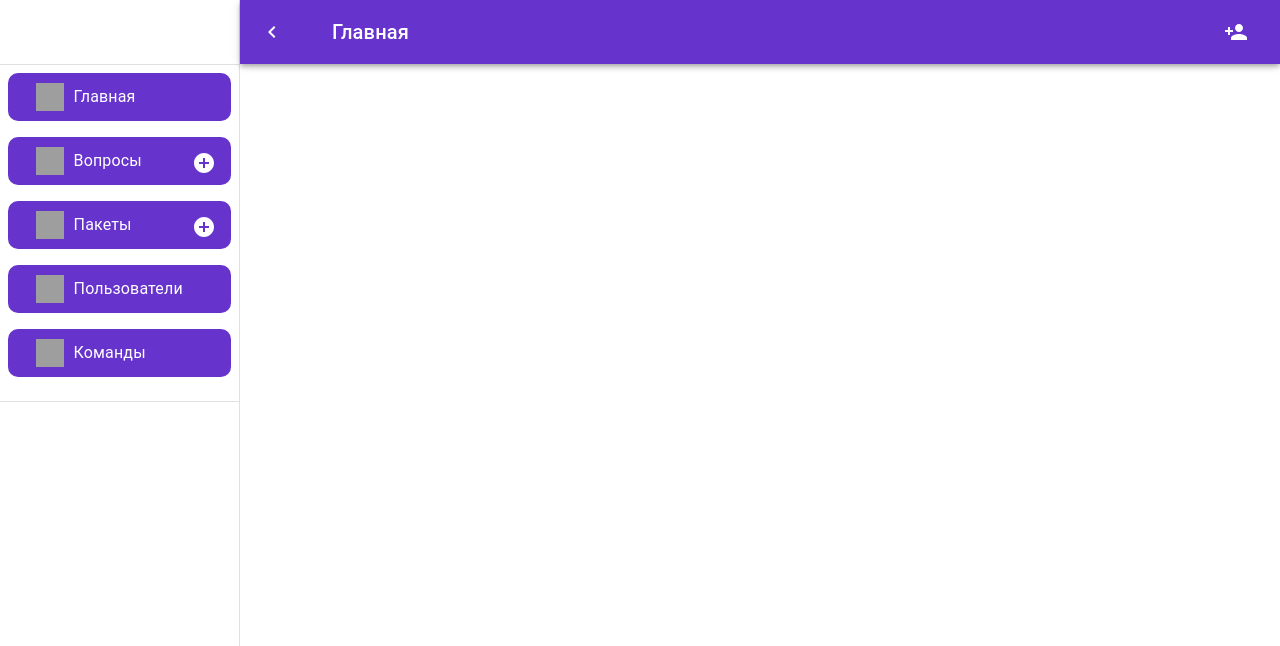
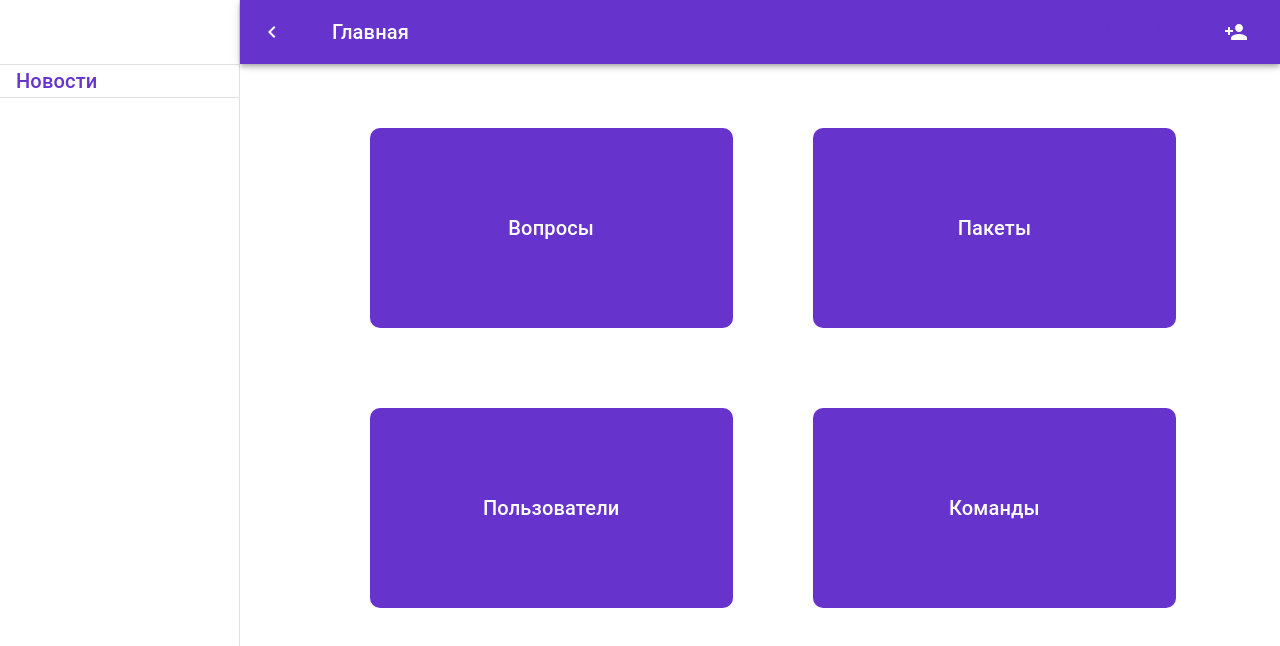
Before and after one commit to thesysadminest/chgk_website, a React (Create React App) app in the folder front_end/: page / in a window 1280 px wide. Shown: the top 646 px of the page. Built offline with nearby package versions, Linux system fonts and the light colour scheme; grey boxes are pictures that could not be loaded.

Commit message:
quick fix again

```diff
--- a/front_end/src/components/NavBar.js
+++ b/front_end/src/components/NavBar.js
@@ -108,6 +108,8 @@ export default function NavBar({ children }) {
   const [open, setOpen] = React.useState(true);
   const fontSize = '2vh';
   const navigate = useNavigate();
+  const location = useLocation();
+  const isLobby = location.pathname === '/';
 
   const handleDrawerOpen = () => {
     setOpen(true);
@@ -143,7 +145,6 @@ export default function NavBar({ children }) {
     }
   };
 
-  const location = useLocation();
   const resolvePageName = () => {
     switch (location.pathname) {
       case '/':
@@ -172,6 +173,9 @@ export default function NavBar({ children }) {
           <DrawerHeader></DrawerHeader>
 
           <Divider />
+          {isLobby ? (
+              <Typography variant="h6" sx={{ ml: 2, color: '#6633CC' }}> Новости </Typography>
+          ) : (
           <List>
             {[
               ['Главная', '/'],
@@ -224,6 +228,7 @@ export default function NavBar({ children }) {
               </ListItem>
             ))}
           </List>
+          )}
           <Divider />
         </Drawer>
 
--- a/front_end/src/pages/Lobby.js
+++ b/front_end/src/pages/Lobby.js
@@ -1,33 +1,49 @@
 import React from "react";
+import { Box, Stack, Paper, ButtonBase, Typography } from "@mui/material";
+import { ThemeProvider, createTheme, styled } from '@mui/material/styles';
 
-import {Box, Stack, Paper, ButtonBase} from "@mui/material";
-import {ThemeProvider, createTheme, styled} from '@mui/material/styles';
-import { spacing } from '@mui/system';
-
-import purpleTheme from "../themes/appereance.js"
+import purpleTheme from "../themes/appereance.js";
 let dp_theme = createTheme(purpleTheme);
 
-const Item = styled(ButtonBase, Paper)(({ dp_theme }) => ({
-    width : '100%',
+const Item = styled(ButtonBase)(({ theme }) => ({
+  width: '100%',
   height: '100%',
   textAlign: 'center',
   fontSize: 'calc(10px + 3vmin)',
   fontFamily: 'Roboto, sans-serif',
   color: "#FFFFFF",
+  backgroundColor: theme.palette.primary.main,
+  '&:hover': {
+    backgroundColor: theme.palette.primary.dark,
+  },
+  '&.username-button': {
+    backgroundColor: theme.palette.primary.main,
+    '&:hover': {
+      backgroundColor: theme.palette.primary.dark,
+    },
+  },
 }));
 
 const Lobby = () => {
   return (
     <ThemeProvider theme={dp_theme}>
       <Box sx={{ height: '60vh', mr: '10vh', ml: '10vh', mb: '20vh', mt: '5vh', flexGrow: 0 }}>
-                <Stack spacing='10vh' sx={{ height:"100%"}}>
-                  <Stack spacing='10vh' sx={{ height:"50vh"}} direction="row">
-                    <Item href='/questions'> Вопросы </Item>
-                    <Item href='/packs'> Пакеты </Item>
+        <Stack spacing='10vh' sx={{ height: "100%" }}>
+          <Stack spacing='10vh' sx={{ height: "50vh" }} direction="row">
+            <Item href='/questions' className="username-button">
+              <Typography variant="h6">Вопросы</Typography>
+            </Item>
+            <Item href='/packs' className="username-button">
+              <Typography variant="h6">Пакеты</Typography>
+            </Item>
           </Stack>
-                  <Stack spacing='10vh' sx={{height:"50vh"}} direction="row">
-                    <Item href='/users'> Пользователи </Item>
-                    <Item href='/teams'> Команды </Item>
+          <Stack spacing='10vh' sx={{ height: "50vh" }} direction="row">
+            <Item href='/users' className="username-button">
+              <Typography variant="h6">Пользователи</Typography>
+            </Item>
+            <Item href='/teams' className="username-button">
+              <Typography variant="h6">Команды</Typography>
+            </Item>
           </Stack>
         </Stack>
       </Box>
```
Lines whose indentation alone changed are shown as unchanged.
